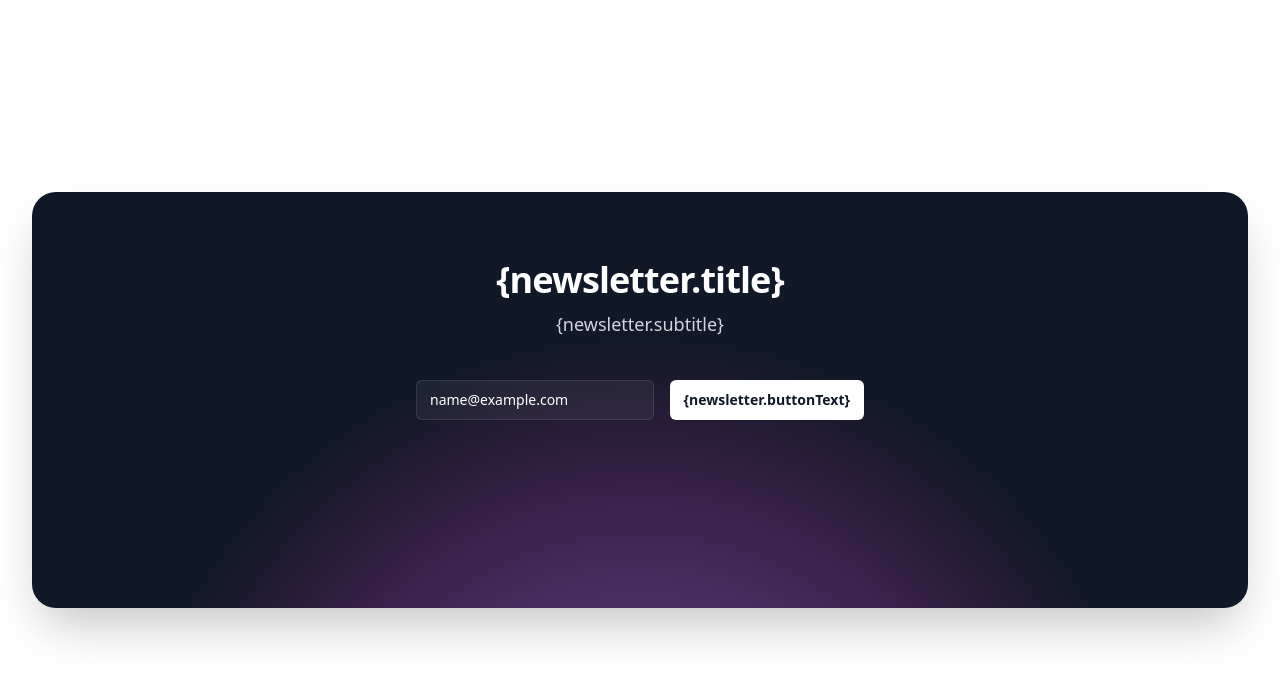
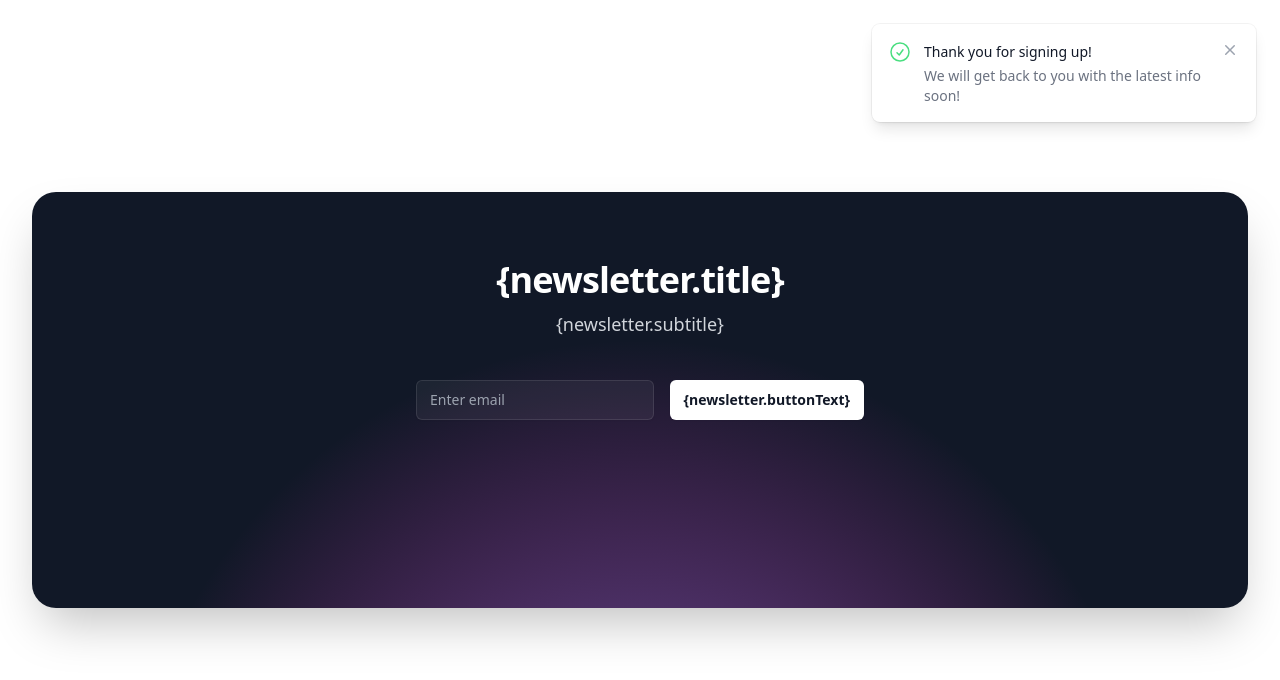
Before and after one commit to capacit-com/product-platform, a Svelte app: page / in a window 1280 px wide. Both pictures are taken after typing "name@example.com" into the empty fields and a click on the button "{newsletter.buttonText}". Shown: the part 2700-3380 px from the top of the page. Built offline with nearby package versions, Linux system fonts and the light colour scheme; no server answers.

Commit message:
added notification for default template

```diff
--- a/src/components/MainPage.svelte
+++ b/src/components/MainPage.svelte
@@ -14,7 +14,7 @@
     },
   });
   let email = "";
-
+  let show = false;
   function handleAnchorClick(event) {
     event.preventDefault();
     const link = event.currentTarget;
@@ -29,8 +29,12 @@
   }
 
   function handleSubmitSignup(event) {
+    show = true;
     event.preventDefault();
     amplitude.track("submit-sign-up", { email });
+    setTimeout(() => {
+      email = "";
+    }, 400);
   }
 
   function handleLoginClick(event) {
@@ -827,4 +831,80 @@
       </footer>
     </div>
   </div>
+    <!-- Notifications -->
+    <div
+    aria-live="assertive"
+    class="pointer-events-none fixed inset-0 flex w-full items-end px-4 py-6 sm:items-start sm:p-6"
+  >
+    <div
+      class="flex w-full h-full flex-col items-center space-y-4 sm:items-end"
+    >
+      <!-- Notification panel, dynamically insert this into the live region when it needs to be displayed -->
+      <!-- <transition
+          enter-active-class="transform ease-out duration-300 transition"
+          enter-from-class="translate-y-2 opacity-0 sm:translate-y-0 sm:translate-x-2"
+          enter-to-class="translate-y-0 opacity-100 sm:translate-x-0"
+          leave-active-class="transition ease-in duration-100"
+          leave-from-class="opacity-100"
+          leave-to-class="opacity-0"
+        > -->
+      {#if show}
+        <div
+          class="pointer-events-auto w-full max-w-sm overflow-hidden rounded-lg bg-white shadow-lg ring-1 ring-black ring-opacity-5"
+        >
+          <div class="p-4">
+            <div class="flex items-start">
+              <div class="flex-shrink-0">
+                <svg
+                  class="h-6 w-6 text-green-400"
+                  fill="none"
+                  viewBox="0 0 24 24"
+                  stroke-width="1.5"
+                  stroke="currentColor"
+                  aria-hidden="true"
+                >
+                  <path
+                    stroke-linecap="round"
+                    stroke-linejoin="round"
+                    d="M9 12.75L11.25 15 15 9.75M21 12a9 9 0 11-18 0 9 9 0 0118 0z"
+                  />
+                </svg>
+              </div>
+              <div class="ml-3 w-0 flex-1 pt-0.5">
+                <p class="text-sm font-medium text-gray-900">
+                  Thank you for signing up!
+                </p>
+                <p class="mt-1 text-sm text-gray-500">
+                  We will get back to you with the latest info soon!
+                </p>
+              </div>
+              <div class="ml-4 flex flex-shrink-0">
+                <button
+                  type="button"
+                  on:click={() => {
+                    show = false;
+                  }}
+                  class="inline-flex rounded-md bg-white text-gray-400 hover:text-gray-500 focus:outline-none focus:ring-2 focus:ring-indigo-500 focus:ring-offset-2"
+                >
+                  <span class="sr-only">Close</span>
+                  <svg
+                    class="h-5 w-5"
+                    viewBox="0 0 20 20"
+                    fill="currentColor"
+                    aria-hidden="true"
+                  >
+                    <path
+                      d="M6.28 5.22a.75.75 0 00-1.06 1.06L8.94 10l-3.72 3.72a.75.75 0 101.06 1.06L10 11.06l3.72 3.72a.75.75 0 101.06-1.06L11.06 10l3.72-3.72a.75.75 0 00-1.06-1.06L10 8.94 6.28 5.22z"
+                    />
+                  </svg>
+                </button>
+              </div>
+            </div>
+          </div>
+        </div>
+      {/if}
+      <!-- </transition> -->
+    </div>
+  </div>
+
 </main>
```
Also changed, not shown: public/build/tailwind.css.
